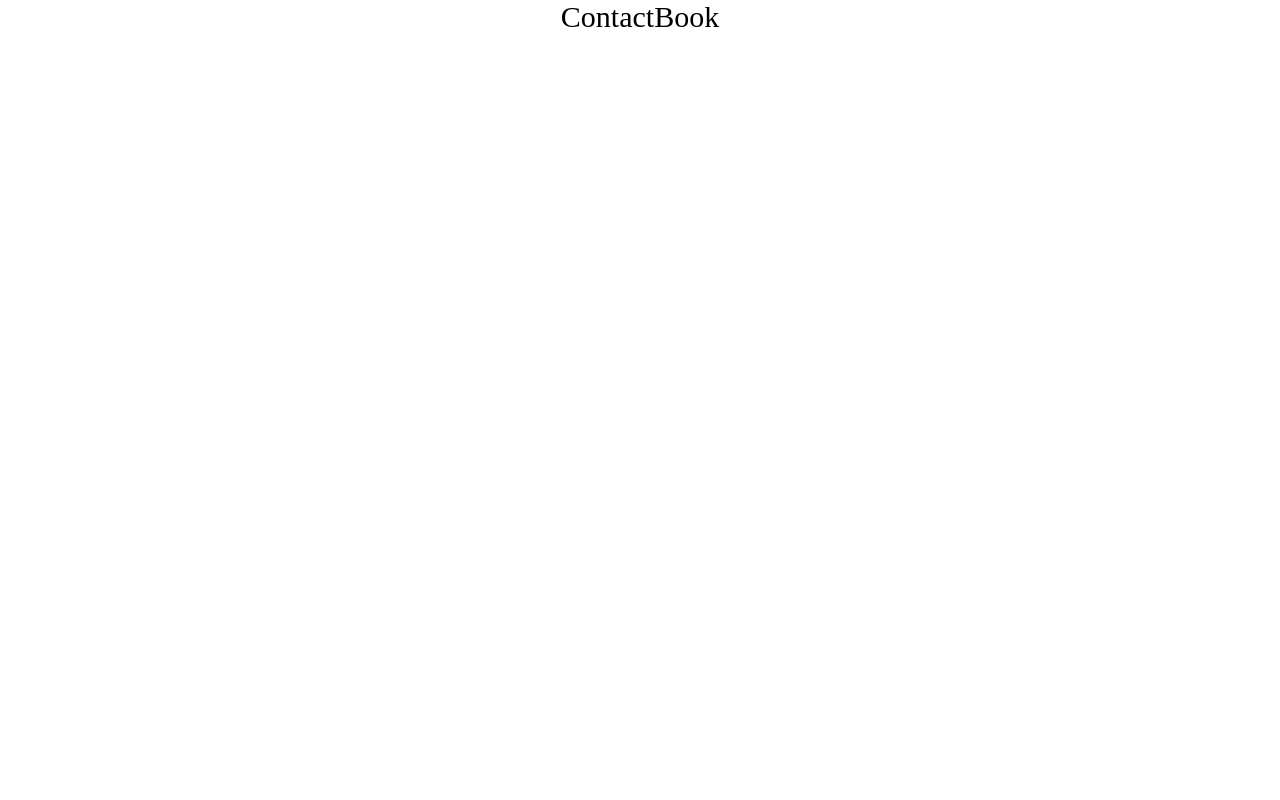
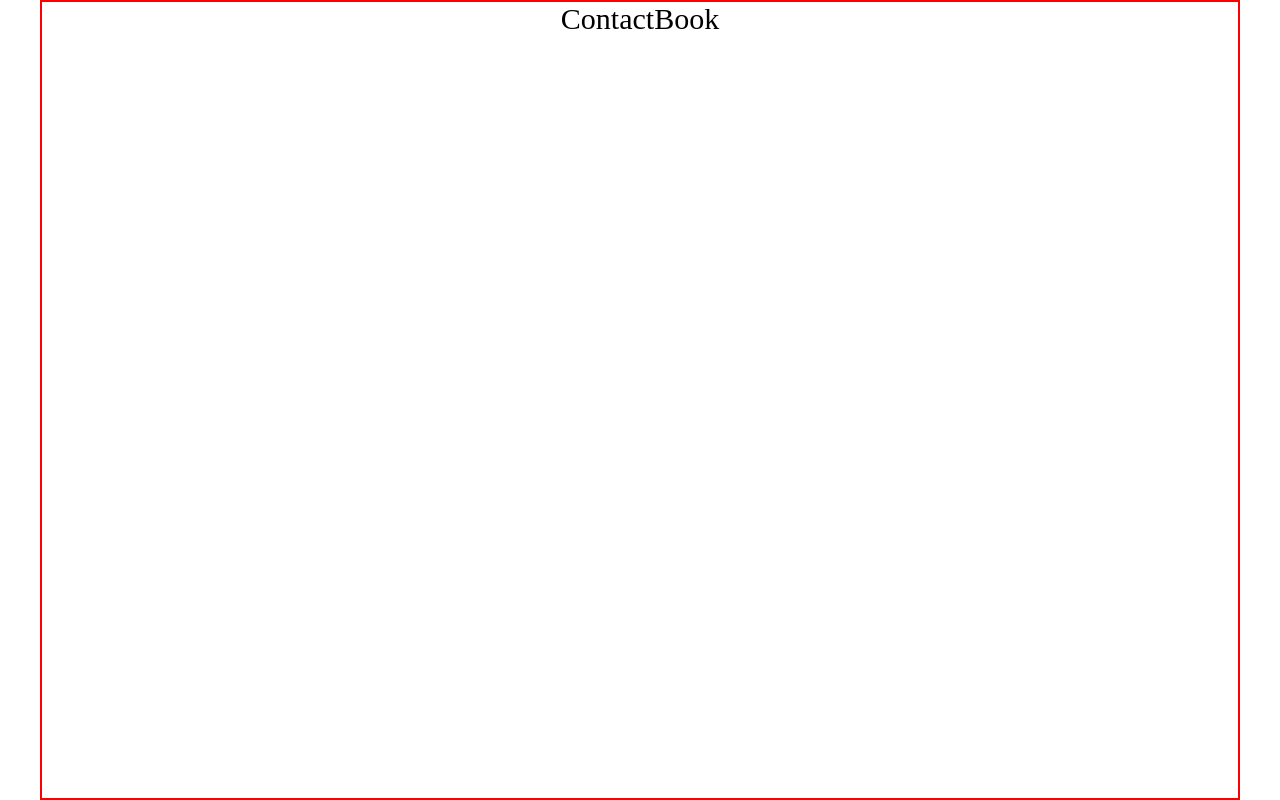
Before and after one commit to mstankiewicz1/ContactBook, a React app: page / in a window 1280 px wide. Built offline with nearby package versions, Linux system fonts and the light colour scheme.

Commit message:
Postępy 31.07.19r godz 23:34

```diff
--- a/css/style.css
+++ b/css/style.css
@@ -1,3 +1,17 @@
+* {
+    box-sizing: border-box;
+}
+
+/*common*/
+.container {
+    width: 1200px;
+    height: 100vh;
+    margin: 0 auto;
+    border: 2px solid red;
+}
+
+
+
 h1 {
     font-size: 30px;
     color: black;
--- a/js/App.jsx
+++ b/js/App.jsx
@@ -8,7 +8,7 @@ class App extends React.Component {
 
     render() {
         return (
-            <div>
+            <div className="container">
                 <h1>ContactBook</h1>
             </div>
         )
```
Also changed, not shown: js/out.js.
